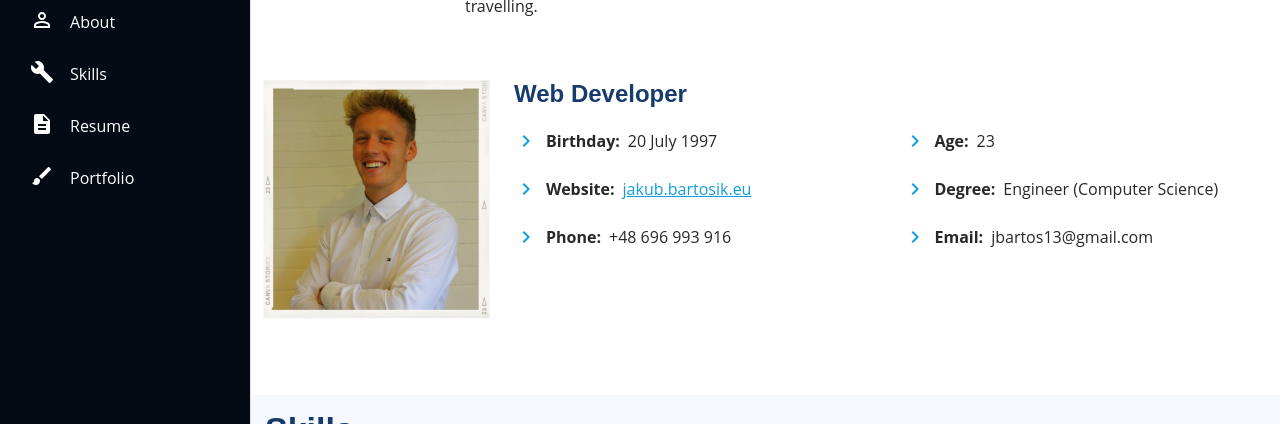
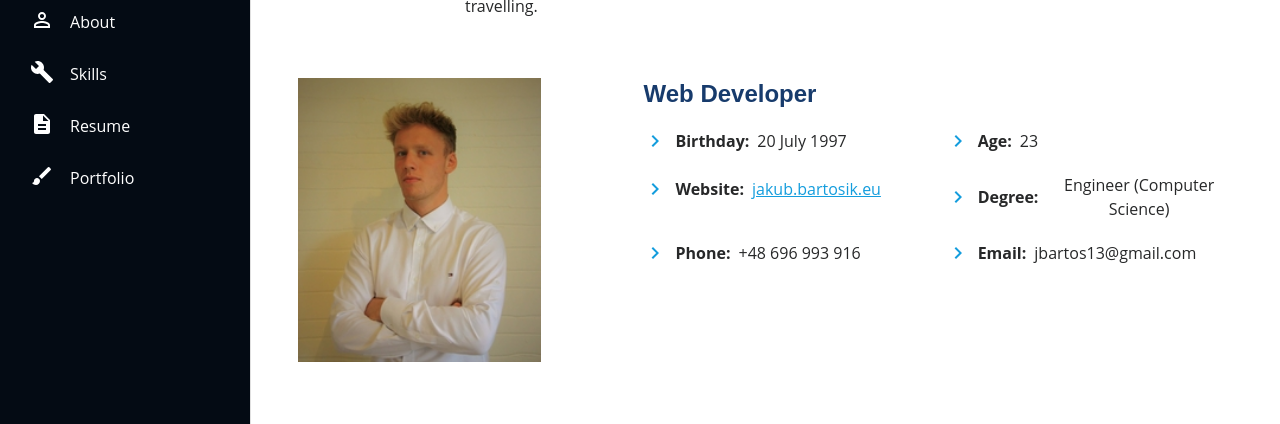
Before and after one commit to Tosini13/portfolio-v4, a React (Create React App) app in the folder client/: page / in a window 1280 px wide. Shown: the part 236-660 px from the top of the page. Built offline with nearby package versions, Linux system fonts and the light colour scheme; no server answers.

Commit message:
improved image

```diff
--- a/client/src/components/about/About.tsx
+++ b/client/src/components/about/About.tsx
@@ -5,7 +5,7 @@ import {
   SectionWrapper,
 } from "../layout/SectionWrapper";
 import PersonalDetails from "./PersonalDetails";
-import MyImage from "../../images/me.png";
+import MyImage from "../../images/me.jpg";
 import styled from "styled-components";
 import { E_ROUTES } from "../../hooks/useRoutes";
 import TypographyRC from "../../styled/typography";
@@ -39,7 +39,7 @@ const About: React.FC<AboutProps> = () => {
         projects covering commissions as well as my own ideas and improving
         skills, watching football, playing guitar and travelling.
       </TypographyStyled>
-      <Grid container spacing={2}>
+      <Grid container spacing={2} justify="space-around">
         <Grid
           item
           style={{ textAlign: "center" }}
@@ -56,7 +56,7 @@ const About: React.FC<AboutProps> = () => {
           {...gridSize}
           sm={9}
           md={7}
-          lg={9}
+          lg={7}
         >
           <PersonalDetails />
         </Grid>
--- a/client/src/components/skills/Skills.tsx
+++ b/client/src/components/skills/Skills.tsx
@@ -21,7 +21,8 @@ import { deleteImage } from "../../stores/actions/resources";
 import { E_ROUTES } from "../../hooks/useRoutes";
 
 const gridSizeBox = {
-  lg: 4 as GridSize,
+  xl: 4 as GridSize,
+  lg: 5 as GridSize,
   md: 9 as GridSize,
   xs: 10 as GridSize,
 };
@@ -34,7 +35,8 @@ const gridSizeSkills = {
 const FrontendBox = styled(Paper)`
   border: ${mainTheme.palette.secondary.light} solid 1px;
   padding: 20px 0px;
-  padding-right: 20px;
+  padding-right: 10px;
+  padding-left: 30px;
   position: relative;
   overflow: hidden;
   width: 100%;
@@ -109,7 +111,7 @@ const Skills: React.FC<SkillsProps> = observer(() => {
             <Grid item {...gridSizeBox}>
               <FrontendBox variant="elevation">
                 <BoxTitle>FrontEnd</BoxTitle>
-                <Grid container spacing={1} justify="space-evenly">
+                <Grid container spacing={1} justify="flex-start">
                   {frontEnd.map((technology) => (
                     <Grid
                       item
@@ -135,7 +137,7 @@ const Skills: React.FC<SkillsProps> = observer(() => {
                   style={{ marginBottom: "25px" }}
                 >
                   <BoxBackendTitle>BackEnd</BoxBackendTitle>
-                  <Grid container spacing={1} justify="space-evenly">
+                  <Grid container spacing={1} justify="flex-start">
                     {backEnd.map((technology) => (
                       <Grid
                         item
@@ -155,7 +157,7 @@ const Skills: React.FC<SkillsProps> = observer(() => {
               {tools.length ? (
                 <BackendBox variant="elevation">
                   <BoxBackendTitle>Tools</BoxBackendTitle>
-                  <Grid container spacing={1} justify="space-evenly">
+                  <Grid container spacing={1} justify="flex-start">
                     {tools.map((technology) => (
                       <Grid
                         item
```
Also changed, not shown: client/src/images/me.jpg (added).
